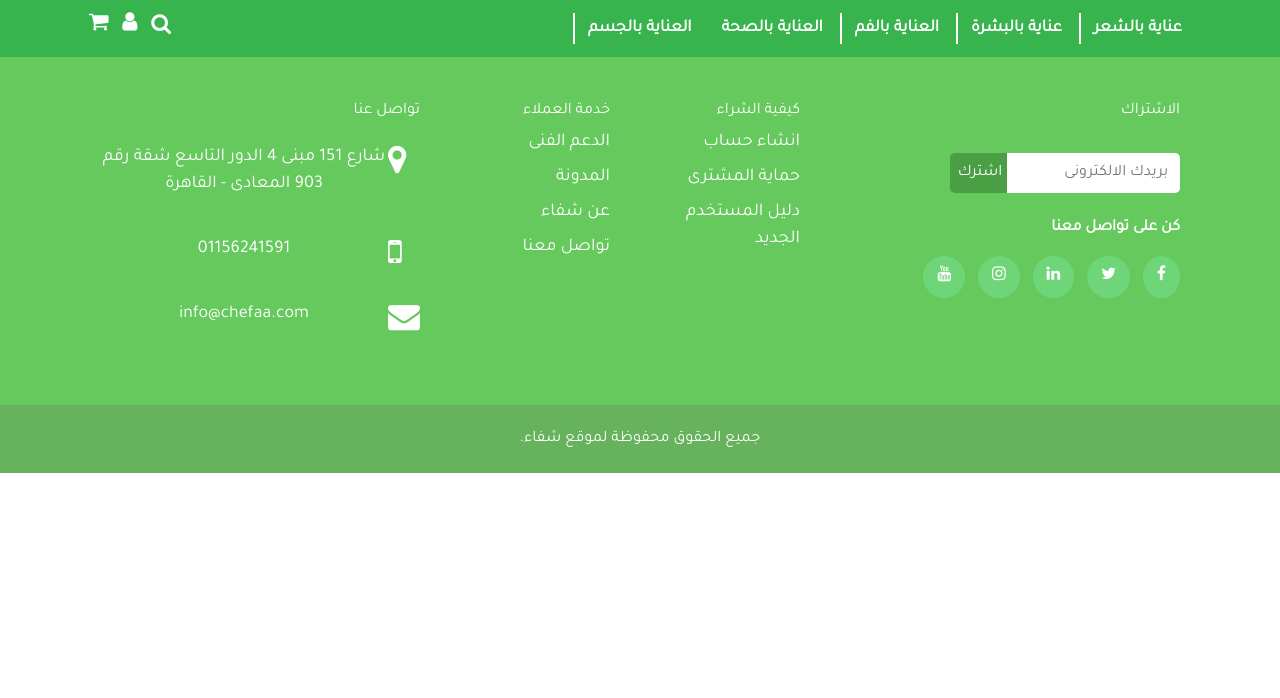
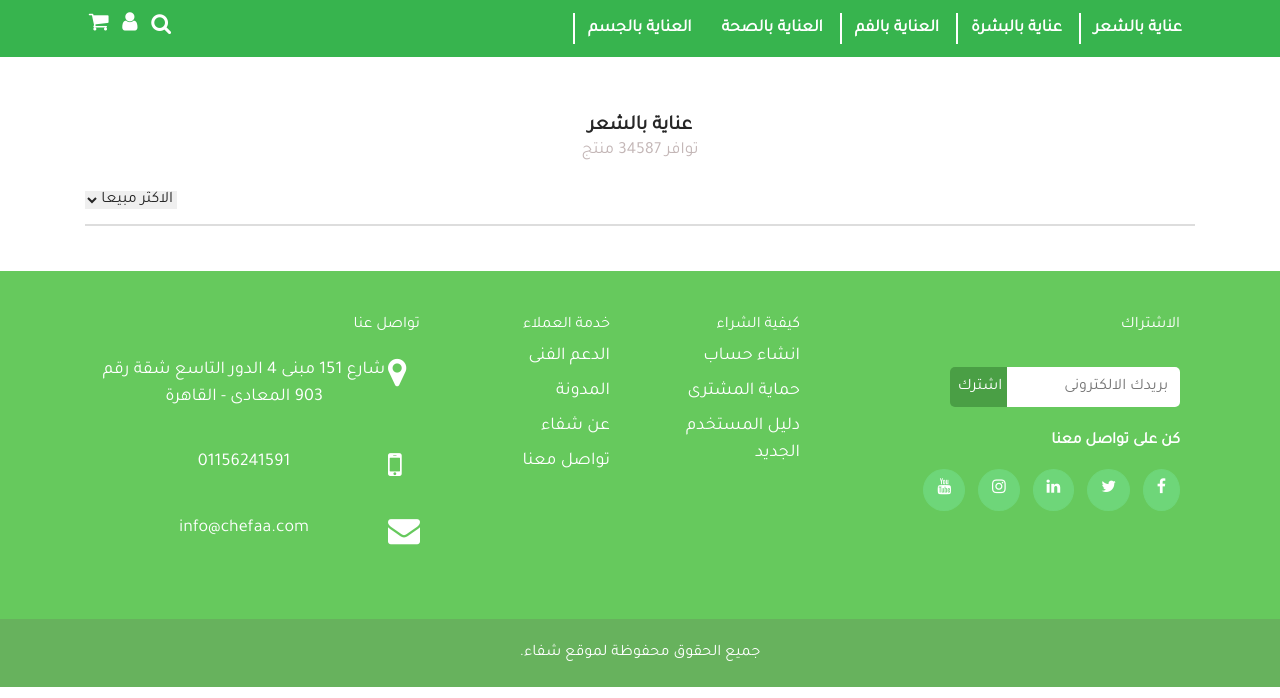
Before and after one commit to Hesham124/chefaa_store, a PHP site: page /category_products.php in a window 1280 px wide. Shown: the part 102-800 px from the top of the page. Run offline with PHP 8.4, Linux system fonts and the light colour scheme.

Commit message:
start design some of category products page sections

```diff
--- a/category_products.php
+++ b/category_products.php
@@ -8,7 +8,32 @@
 
 <!-- Start Category Products Page Content -->
 
-
+<section id = "category_products" class = "category_products" >
+    <div class = "container" >
+        <div class = "row" >
+            <!-- Start Specified Category Information -->
+            <div class = "col-lg-12" >
+               <div id = "category_information" class = "category_information" >
+                    <h5> عناية بالشعر </h5>
+                    <span> توافر 34587 منتج </span>
+               </div>
+            </div>
+            <!-- End Specified Category Information -->
+            <!-- Start Specified Category Products Filteration -->
+            <div class = "col-lg-12" >
+                <div id = "category_products_filter" class = "category_products_filter" >
+                    <select id = "products_filter" class = "products_filter" >
+                        <option> الاكثر مبيعا </option>
+                    </select>
+                </div>
+            </div>
+            <!-- Start Specified Category Products Filteration -->
+            <!-- Start Horizontal Line -->
+            <div class = "col-lg-12" > <div> <hr /> </div> </div>
+            <!-- End Horizontal Line -->
+        </div>
+    </div>
+</section>
 
 <!-- End Category Products Page Content -->
 
--- a/css/category_products.css
+++ b/css/category_products.css
@@ -1,5 +1,55 @@
 /* Start CSS Code */
 
+#category_products {
+    padding : 45px 0
+}
 
+/* Start Category Information Content Style */
+
+#category_products #category_information {
+    text-align : center;
+    padding : 12px 0
+}
+
+#category_products #category_information h5 {
+    font-weight : bold;
+    color : #262626;
+    margin-bottom : 0
+}
+
+#category_products #category_information span {
+    color : #c3b6b6;
+    font-size : 17px
+}
+
+/* End Category Information Content Style */
+
+/* Start Category Products Filter Style */
+
+#category_products #category_products_filter {
+    text-align : left;
+    margin : 12px 0
+}
+
+#category_products #category_products_filter #products_filter {
+    color : #262626;
+    border : none;
+    cursor : pointer
+}
+
+#category_products #category_products_filter #products_filter:focus {
+    outline : none
+}
+
+/* End Category Products Filter Style */
+
+/* Start Horizontal Line Style */
+
+#category_products .row hr {
+    margin : 0;
+    border : 1px solid #DDD
+}
+
+/* End Horizontal Line Style */
 
 /* End CSS Code */
```
